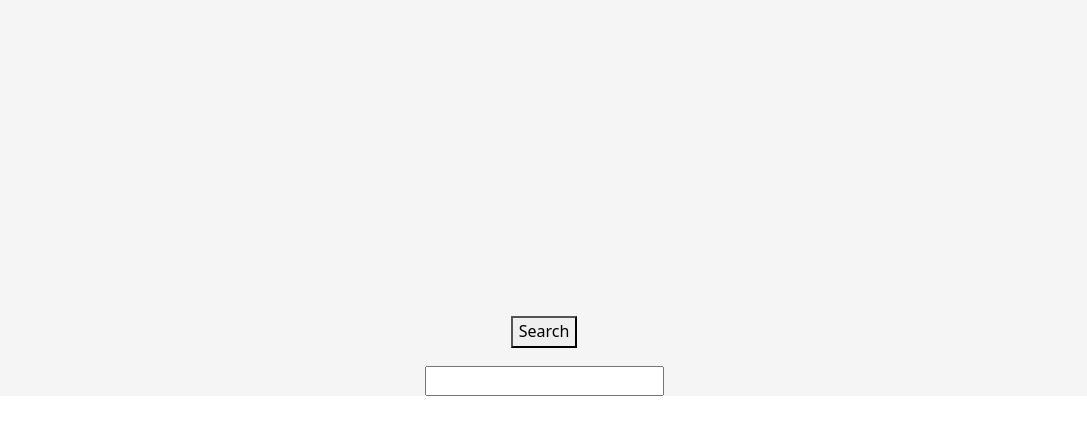
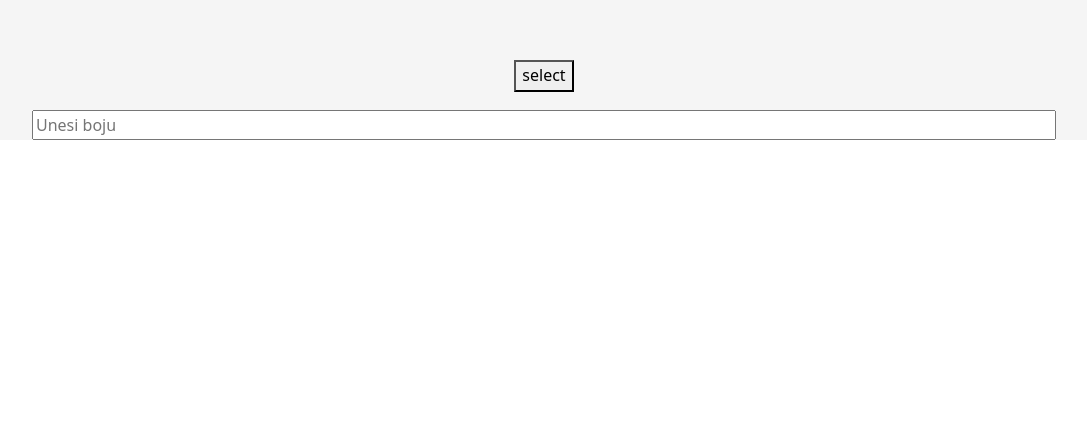
Before and after one commit to IvicaUdovicic/Tipka, a React (Create React App) app in the folder tipka/: page / in a window 1280 px wide. Shown: the part 324-758 px from the top of the page, without its empty margins (96-1183 px from the left). Built offline with nearby package versions, Linux system fonts and the light colour scheme.

Commit message:
rjesen input field

```diff
--- a/tipka/package.json
+++ b/tipka/package.json
@@ -11,9 +11,14 @@
     "bootstrap": "^5.1.3",
     "cors": "^2.8.5",
     "react": "^17.0.2",
+    "react-beautiful-dnd": "^13.1.0",
     "react-bootstrap": "^2.0.3",
+    "react-dnd": "^14.0.4",
+    "react-dnd-html5-backend": "^14.0.2",
     "react-dom": "^17.0.2",
+    "react-drag-reorder": "^1.1.0",
     "react-scripts": "5.0.0",
+    "react-simple-drag-drop": "^1.7.0",
     "uuid": "^8.3.2",
     "web-vitals": "^2.1.2"
   },
--- a/tipka/src/App.css
+++ b/tipka/src/App.css
@@ -39,7 +39,7 @@
 
 .Sve {
   text-align: center;
-  padding-top: 50%;
+  padding-top: 30%;
   background-color: whitesmoke;
 }
 
@@ -54,4 +54,13 @@
 .Lista{
   padding-bottom: 2px;
   max-height: 450px;
+  overflow: auto;
 }
+
+.input{
+  width: 80%;
+}
+
+.li{
+  border-radius: 5px;
+}
--- a/tipka/src/App.js
+++ b/tipka/src/App.js
@@ -6,6 +6,7 @@ function App() {
   const [colors, setColor] = useState([]);
   const [currentColor, setCurrentColor] = useState("");
   const [previousUniqueColors, addUniqueColor] = useState([]);
+  const [buttonLabel, setButtonLabel] = useState('select');
 
   const handleClick = async () => {
     const data = await axios.post("/json/color/random");
@@ -17,7 +18,10 @@ function App() {
   };
 
   useEffect(() => {
-    if (typeof currentColor.hex !== "undefined" && !previousUniqueColors.includes(currentColor.hex)) {
+    if (
+      typeof currentColor.hex !== "undefined" &&
+      !previousUniqueColors.includes(currentColor.hex)
+    ) {
       addUniqueColor([...previousUniqueColors, `${currentColor.hex}`]);
     }
     console.log(previousUniqueColors);
@@ -35,18 +39,34 @@ function App() {
           type="button"
           value="Update"
         >
-          Search
+          {buttonLabel}
         </button>
         <div className="Lista">
           <ul>
             {colors.map((colorName, index) => (
-              <li key={index} style={{ color: previousUniqueColors[index] }}>
+              <li
+                className="li"
+                key={index}
+                style={{
+                  color: previousUniqueColors[index],
+                  fontWeight:
+                    currentColor.hex == previousUniqueColors[index]
+                      ? "bold"
+                      : "normal",
+                }}
+              >
                 {colorName}
               </li>
             ))}
           </ul>
         </div>
-        <input type="text" id="boja"></input>
+        <input
+          className="input"
+          type="text"
+          placeholder="Unesi boju"
+          id="boja"
+          onChange={e => setButtonLabel(e.target.value)}
+        ></input>
       </div>
     </div>
   );
```
Also changed, not shown: 1 other file (tests, documents, lock files or other folders).
